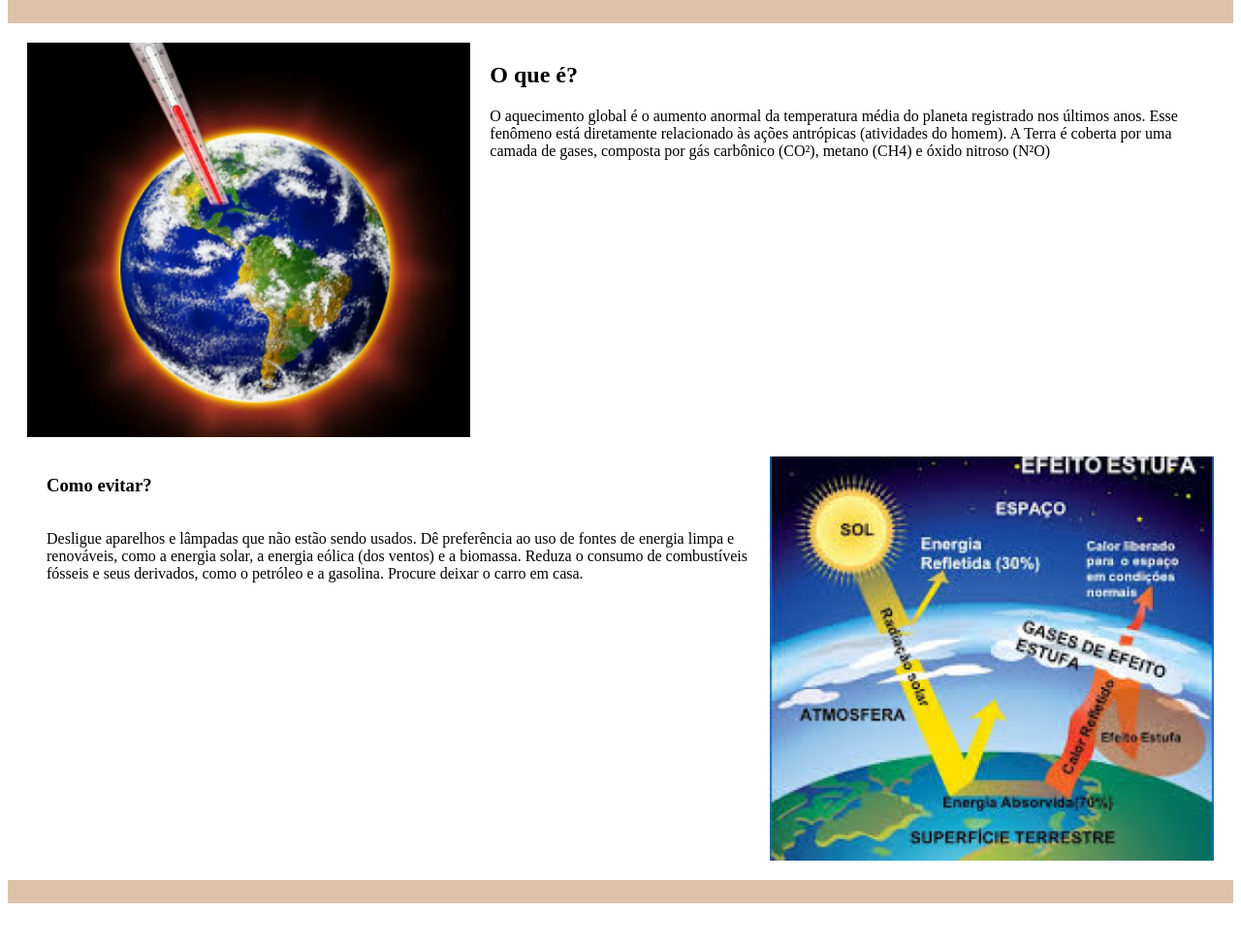
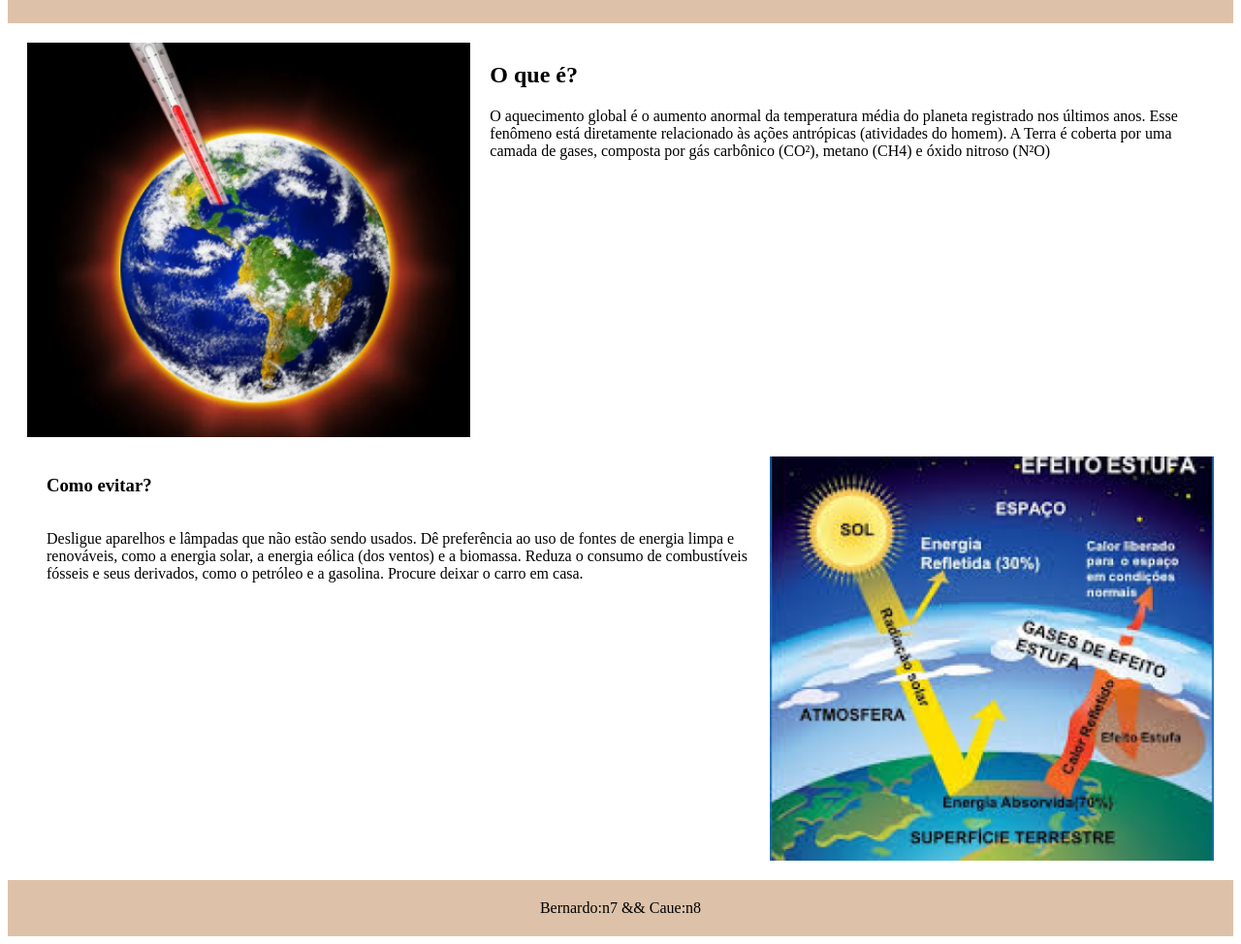
Before and after one commit to luiz-caue-bernardo2000/teste, a plain HTML site: page index.html in a window 1280 px wide. Shown: the part 74-1048 px from the top of the page at 97% size. Before the commit the page ends 1014 px from the top, so only its background shows below. Drawn offline with Linux system fonts and the light colour scheme.

Commit message:
Update and rename index.htm to index.html

```diff
--- a/index.htm
+++ b/index.html
@@ -41,7 +41,7 @@
     </main>
 
     <footer>
-        <p></p>
+        <p>Bernardo:n7 && Caue:n8</p>
     </footer>
 </body>
 
```
